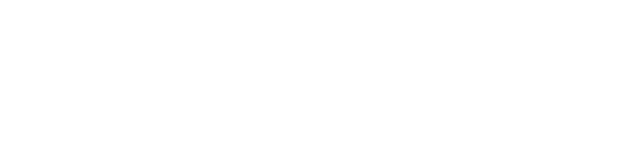
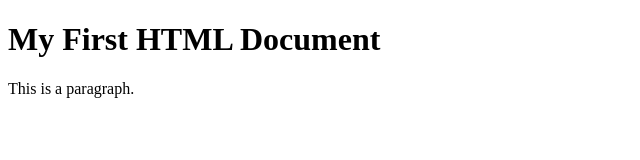
Before and after one commit to SteffyStef/my-website, a plain HTML site: page index.html in a window 1280 px wide. Shown: the whole page, without its empty margins (0-640 px from the left). Drawn offline with Linux system fonts and the light colour scheme.

Commit message:
added header

```diff
--- a/index.html
+++ b/index.html
@@ -5,5 +5,8 @@
     <meta name="viewport" content="width=device-width, initial-scale=1.0" />
     <title>Document</title>
   </head>
-  <body></body>
+  <body>
+    <h1>My First HTML Document</h1>
+    <p>This is a paragraph.</p>
+  </body>
 </html>
```
